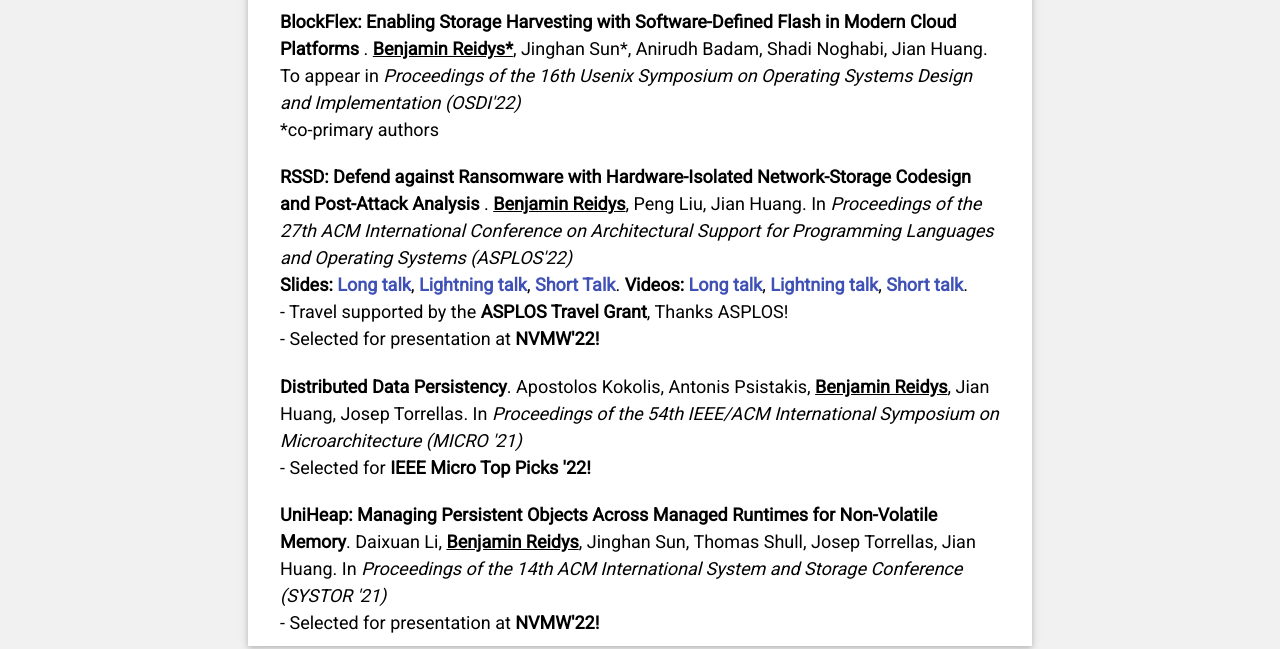
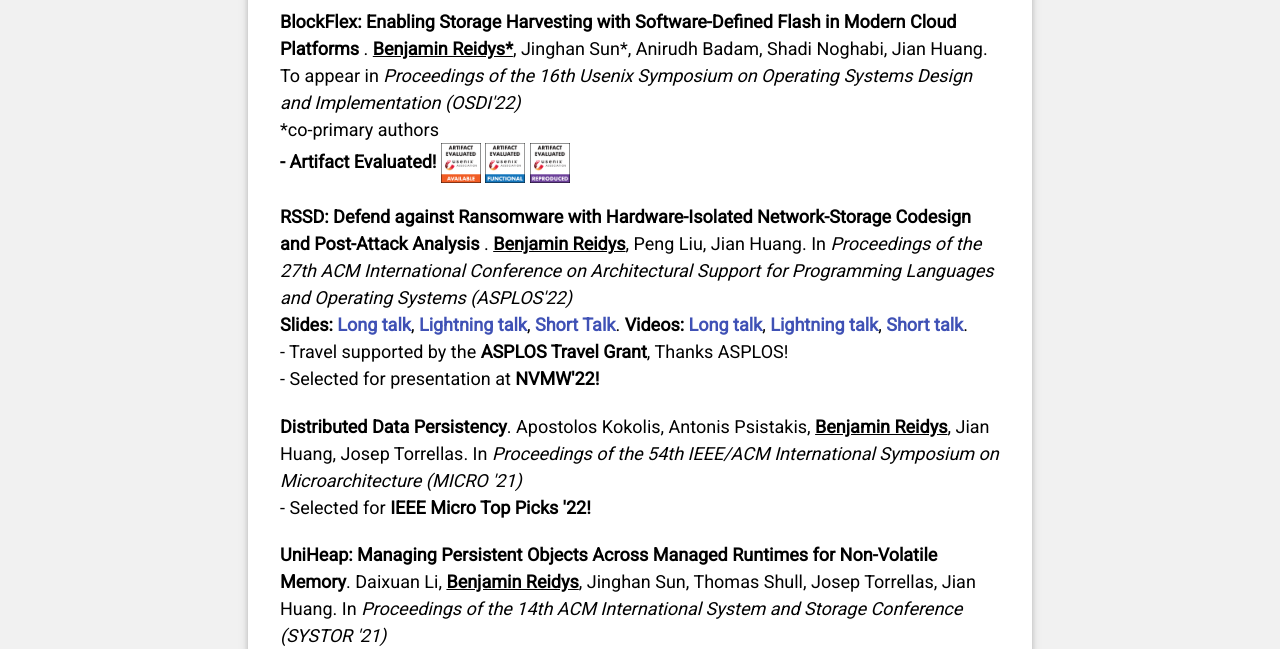
Before and after one commit to breidys2/breidys2.github.io, a plain HTML site: page index.html in a window 1280 px wide. Shown: the part 1311-1960 px from the top of the page. Drawn offline with nearby package versions, Linux system fonts and the light colour scheme.

Commit message:
update badges:

```diff
--- a/index.html
+++ b/index.html
@@ -112,6 +112,10 @@
                 To appear in <a href=https://www.usenix.org/conference/osdi22><i>Proceedings of the 16th Usenix
                         Symposium on Operating Systems Design and Implementation (OSDI'22)</i></a>
                 <br>*co-primary authors
+                <br><b>- Artifact Evaluated!</b>
+            <img src="usenixbadges-available.png" style="max-height: 40px;" alt="Badge Available">
+            <img src="usenixbadges-functional.png" style="max-height: 40px;" alt="Badge Functional">
+            <img src="usenixbadges-reproduced.png" style="max-height: 40px;" alt="Badge Reproduced">
             </h5>
         </div>
         <!--
```
Also changed, not shown: usenixbadges-available.png (added), usenixbadges-functional.png (added), usenixbadges-reproduced.png (added).
